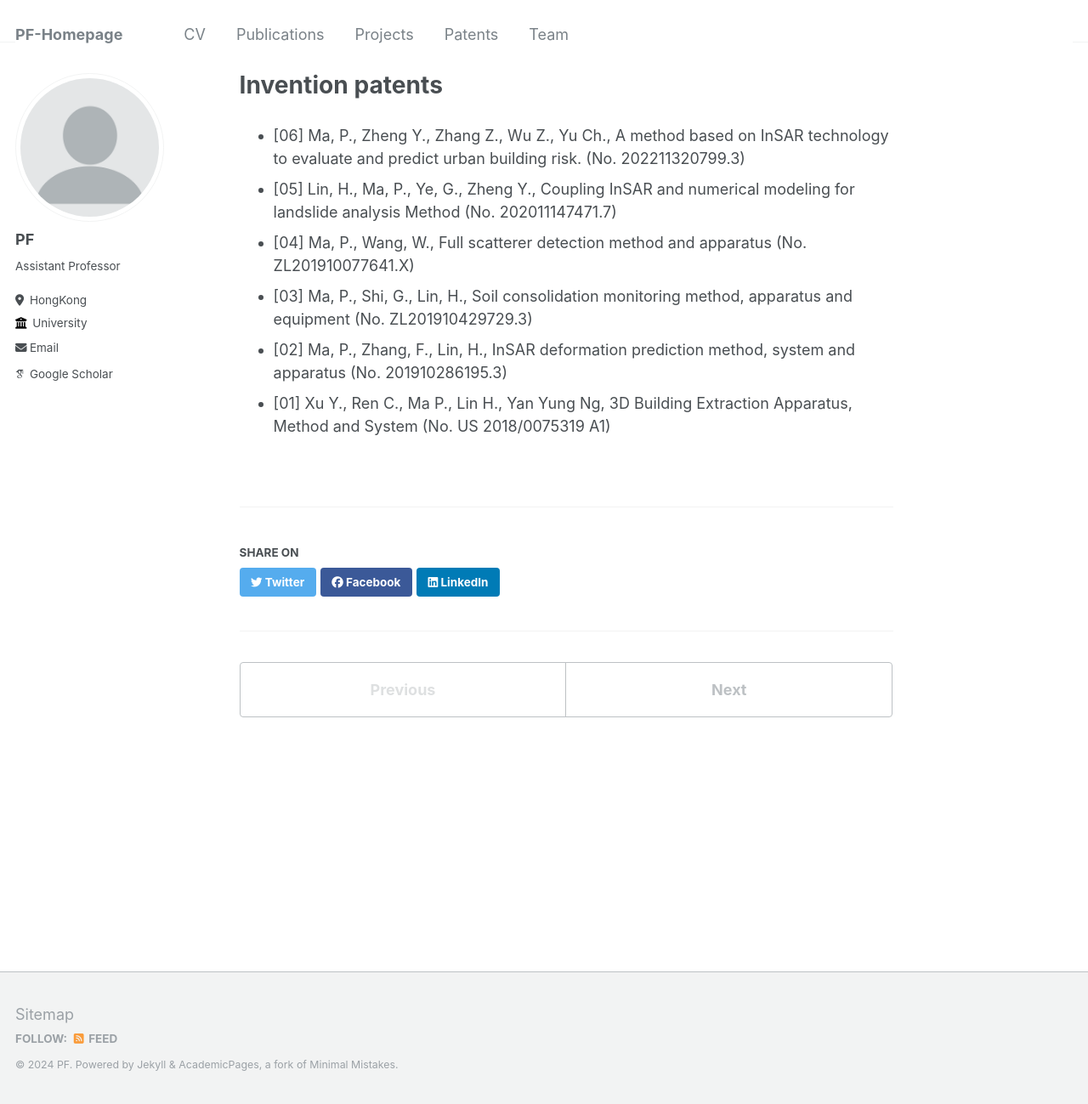
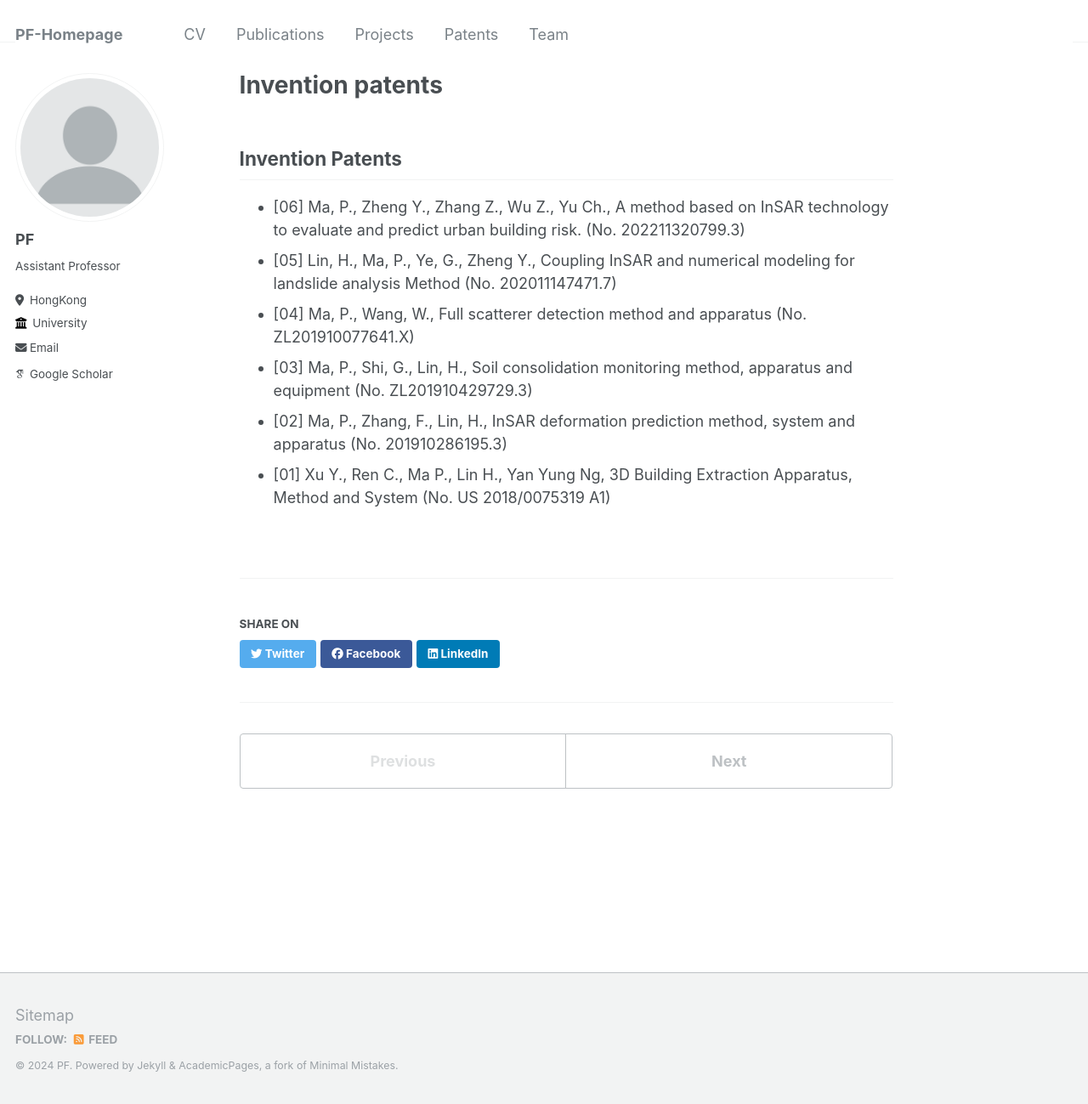
Before and after one commit to pfMA03/peifengMa, a Jekyll site: the page built from _portfolio/Invention Patents.md, in a window 1280 px wide and 1299 px high. Shown: the whole window at 85% size. Built offline with Jekyll 4.4.1, drawn with Linux system fonts in a browser that asks for light colours; some web fonts are replaced.

Commit message:
Update Invention Patents.md

```diff
--- a/_portfolio/Invention Patents.md
+++ b/_portfolio/Invention Patents.md
@@ -1,8 +1,10 @@
 ---
  # title: "Invention Patents"
- excerpt: "Invention Patents"
+ # excerpt: "Invention Patents"
  collection: portfolio
 ---
+Invention Patents
+------
 * [06] Ma, P., Zheng Y., Zhang Z., Wu Z., Yu Ch., A method based on InSAR technology to
 evaluate and predict urban building risk. (No. 202211320799.3)
 * [05] Lin, H., Ma, P., Ye, G., Zheng Y., Coupling InSAR and numerical modeling for landslide
```
